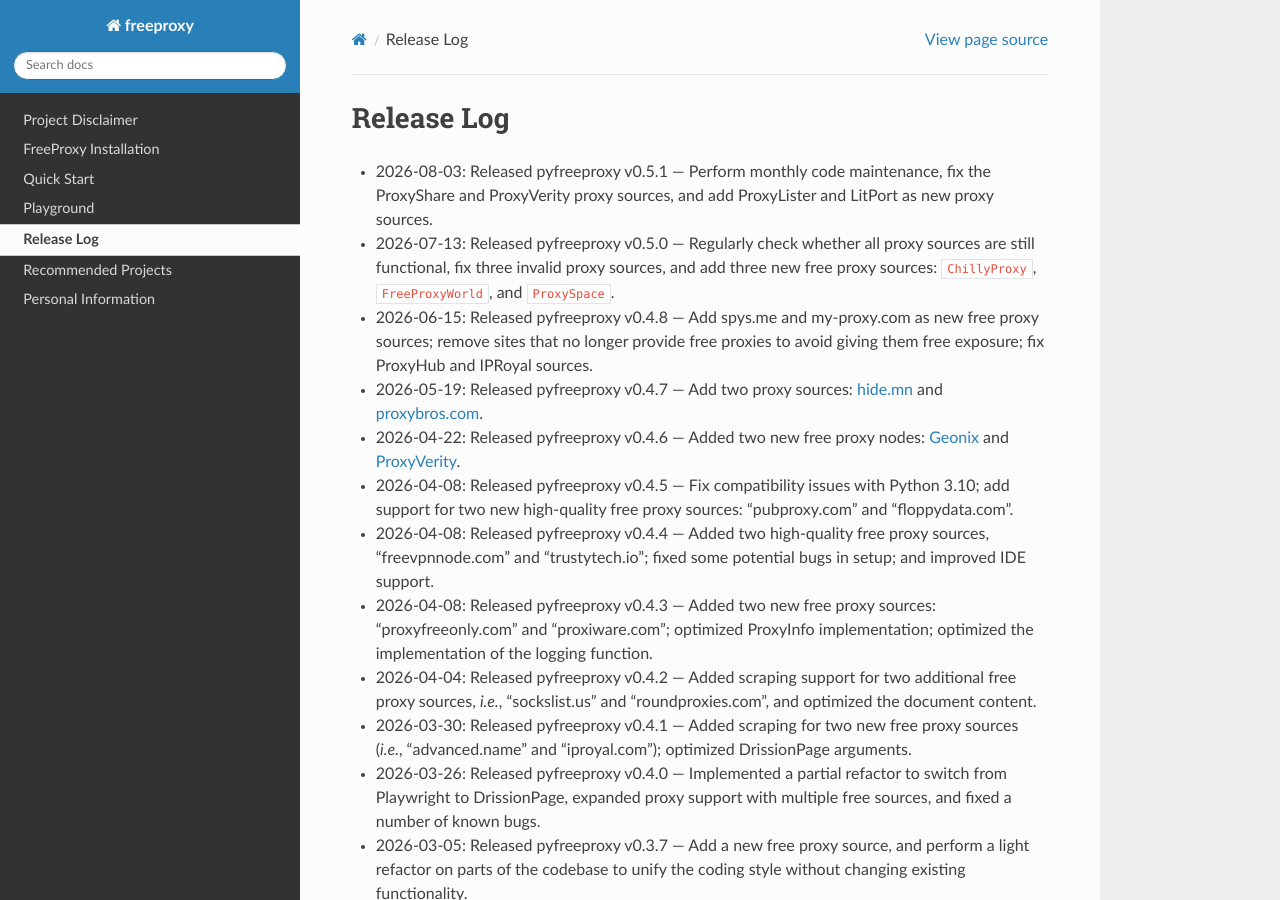
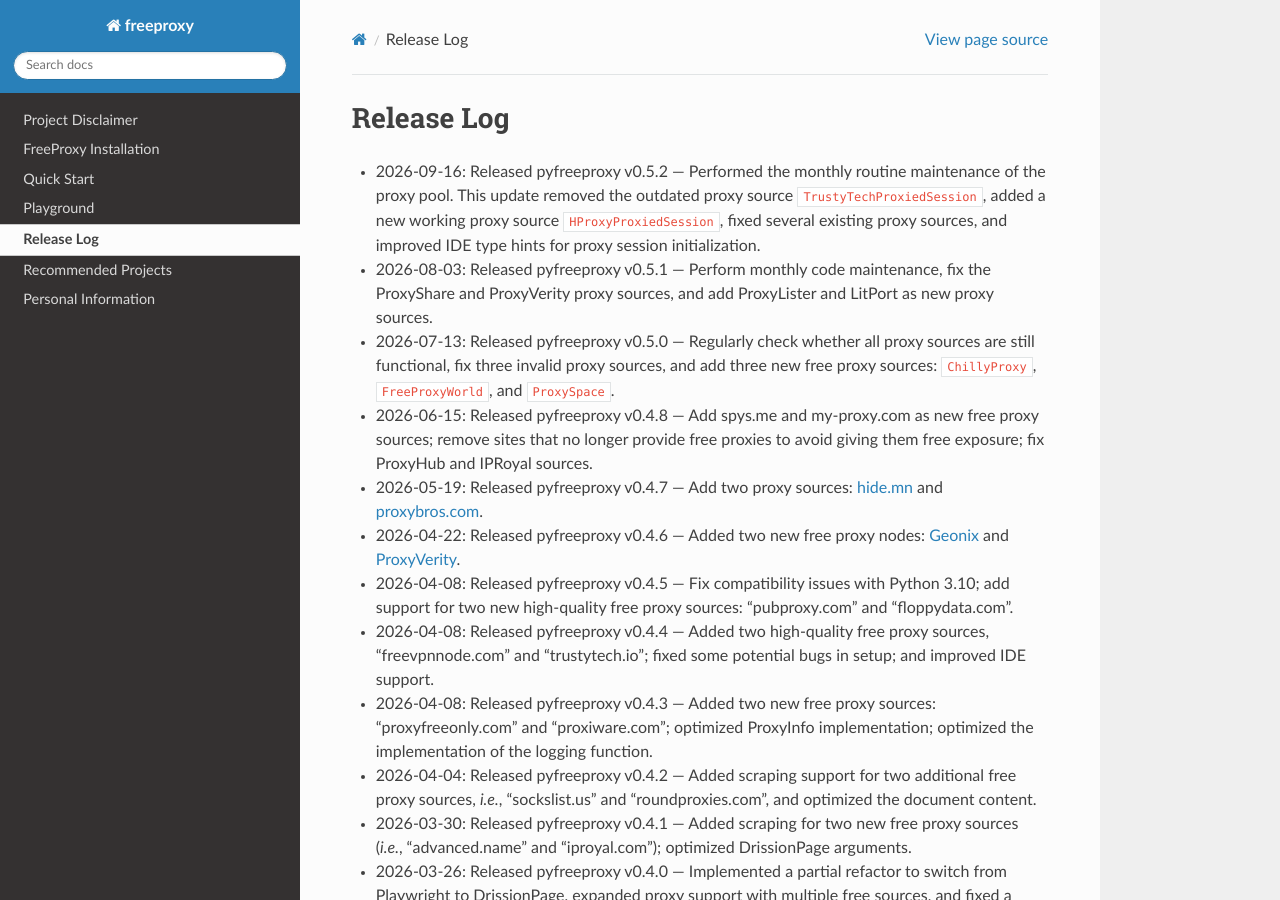
Before and after one commit to CharlesPikachu/freeproxy, a Sphinx documentation site: the page built from docs/Changelog.md, in a window 1280 px wide and 900 px high. Built offline with Sphinx 7.4.7 and the Read the Docs theme 3.1.0, drawn with Linux system fonts in a browser that asks for light colours.

Commit message:
bump to pyfreeproxy v0.5.2

```diff
--- a/docs/Changelog.md
+++ b/docs/Changelog.md
@@ -1,4 +1,6 @@
 # Release Log
+
+- 2026-09-16: Released pyfreeproxy v0.5.2 — Performed the monthly routine maintenance of the proxy pool. This update removed the outdated proxy source `TrustyTechProxiedSession`, added a new working proxy source `HProxyProxiedSession`, fixed several existing proxy sources, and improved IDE type hints for proxy session initialization.
 
 - 2026-08-03: Released pyfreeproxy v0.5.1 — Perform monthly code maintenance, fix the ProxyShare and ProxyVerity proxy sources, and add ProxyLister and LitPort as new proxy sources.
 
--- a/docs/conf.py
+++ b/docs/conf.py
@@ -20,7 +20,7 @@
 project = 'freeproxy'
 copyright = '2022-2030, Zhenchao Jin'
 author = 'Zhenchao Jin'
-release = '0.5.1'
+release = '0.5.2'
 
 # -- General configuration ---------------------------------------------------
 
--- a/freeproxy/__init__.py
+++ b/freeproxy/__init__.py
@@ -5,7 +5,7 @@ __description__ = 'FreeProxy: Collecting free proxies from internet.'
 '''url'''
 __url__ = 'https://github.com/CharlesPikachu/freeproxy'
 '''version'''
-__version__ = '0.5.1'
+__version__ = '0.5.2'
 '''author'''
 __author__ = 'Zhenchao Jin'
 '''email'''
```
Also changed, not shown: README.md (+1 -1 lines).
